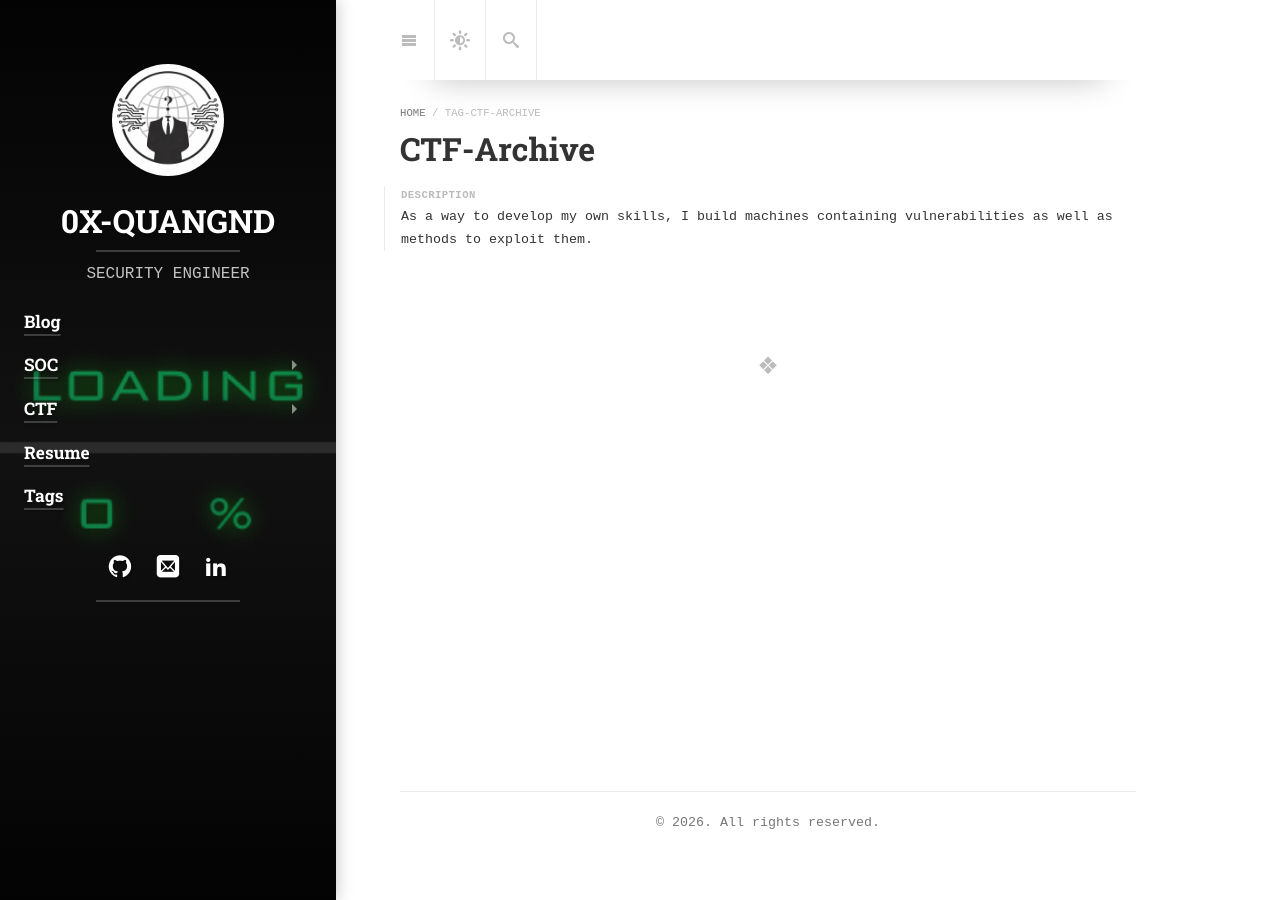
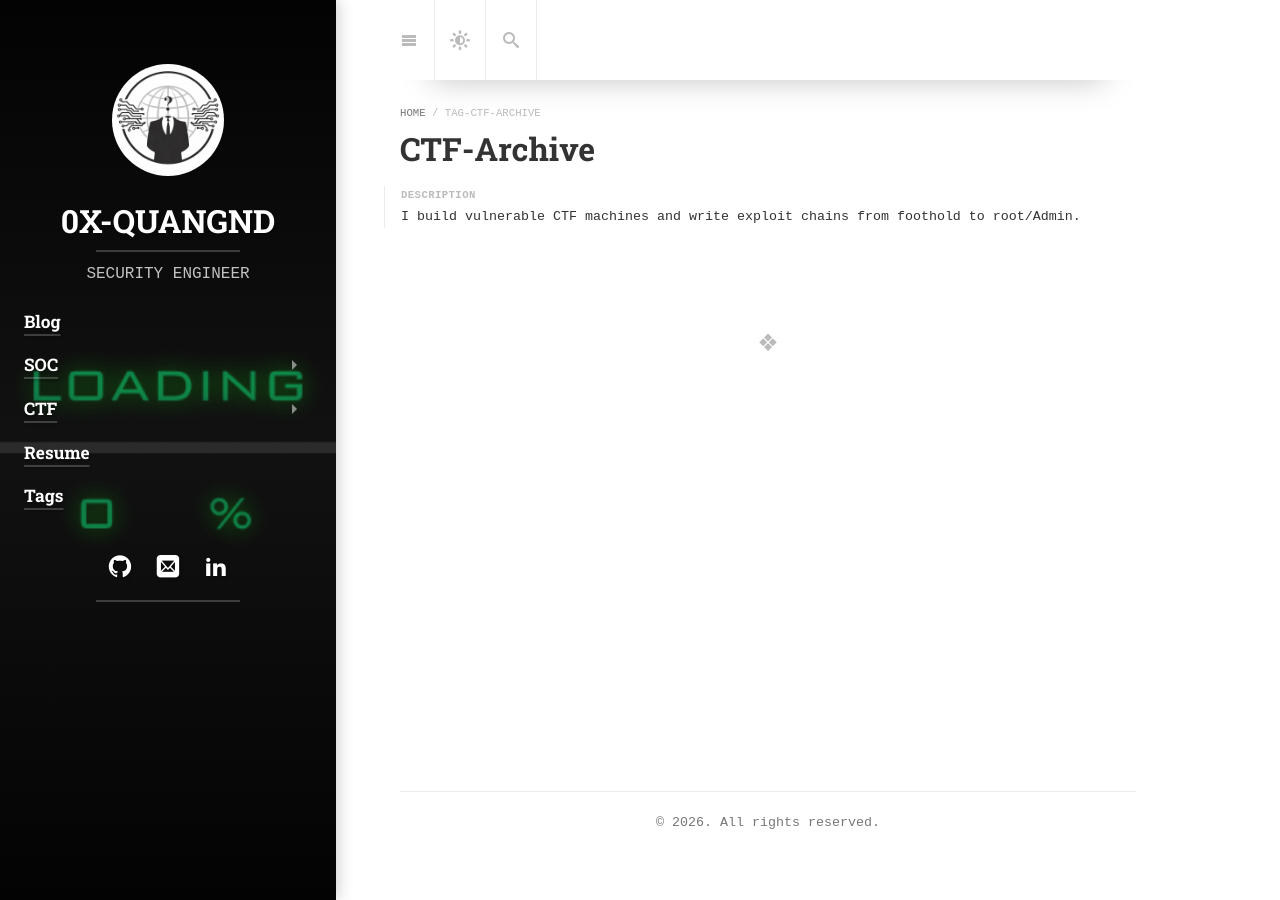
Before and after one commit to m3rooted/m3rooted.github.io, a Jekyll site: the page built from _featured_tags/ctf-archive.md, in a window 1280 px wide. Built offline with Jekyll 4.4.1, drawn with Linux system fonts in a browser that asks for light colours; cached includes are drawn as plain includes; nearby versions of some CDN libraries; some web fonts are replaced; library files that are not in the unit come from our copies.

Commit message:
Update ctf-archive.md

```diff
--- a/_featured_tags/ctf-archive.md
+++ b/_featured_tags/ctf-archive.md
@@ -6,5 +6,5 @@ slug: ctf-archive
 category: ctf
 sidebar: true
 description: >
-   As a way to develop my own skills, I build machines containing vulnerabilities as well as methods to exploit them.
+   I build vulnerable CTF machines and write exploit chains from foothold to root/Admin.
 ---
```
